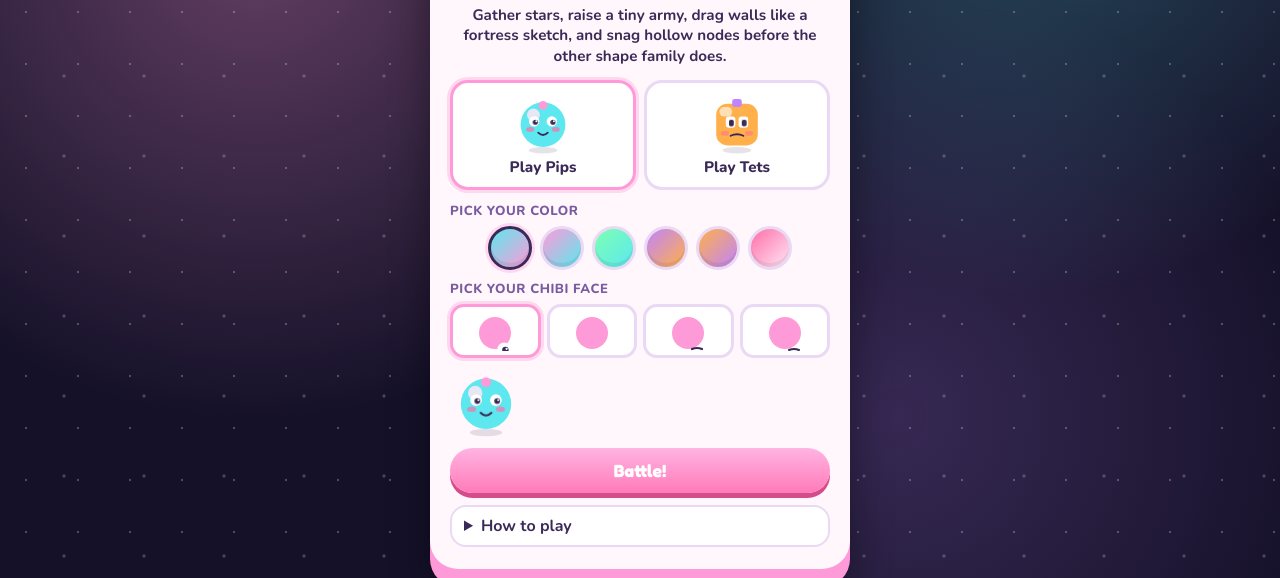
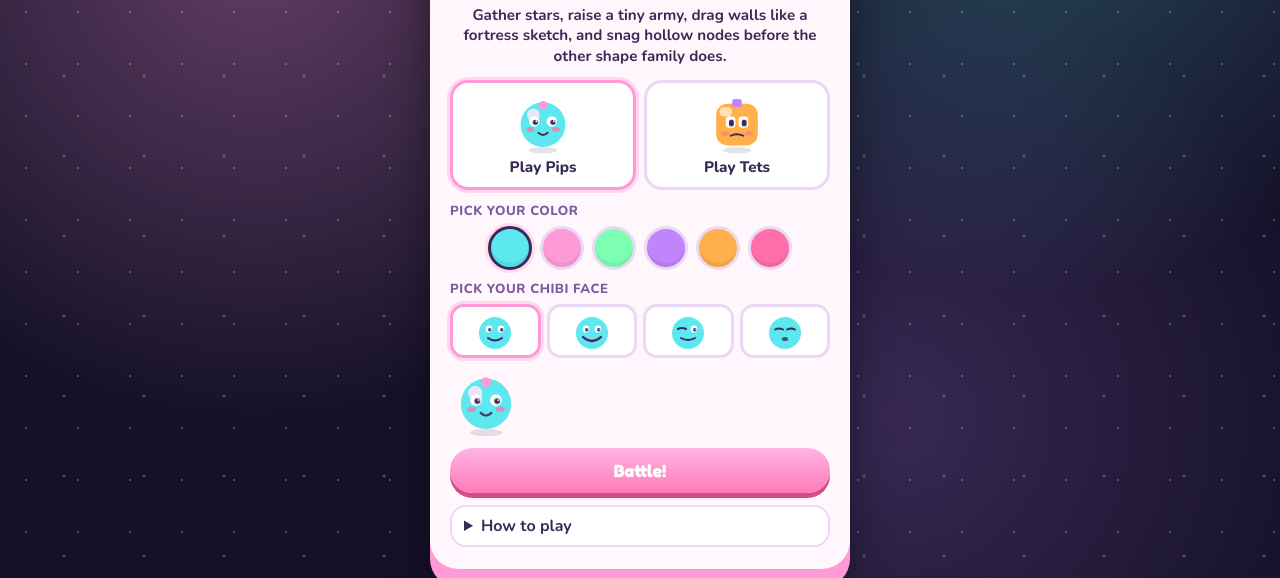
Before and after one commit to sec-knight/sneaker.games, a website: page games/shape-wars-chibi/play/index.html in a window 1280 px wide. Shown: the part 222-800 px from the top of the page. Drawn offline with nearby package versions, Linux system fonts and the light colour scheme.

Commit message:
Shape Wars: point play at preview-fidelity bundle

```diff
--- a/games/shape-wars-chibi/play/index.html
+++ b/games/shape-wars-chibi/play/index.html
@@ -17,7 +17,7 @@
       href="https://fonts.googleapis.com/css2?family=Fredoka:wght@500;600;700&family=Nunito:wght@700;800&display=swap"
       rel="stylesheet"
     />
-    <script type="module" crossorigin src="./assets/index-DRiudZiL.js"></script>
+    <script type="module" crossorigin src="./assets/index-B9bvEnD_.js"></script>
     <link rel="stylesheet" crossorigin href="./assets/index-SojUHsEh.css">
   </head>
   <body>
```
